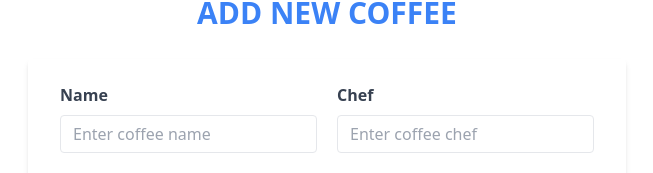
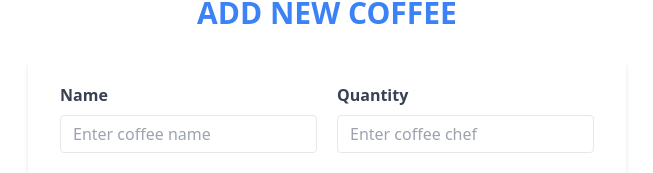
Before and after one commit to itznur07/coffee-house-client, a React (Vite) app: page /addCoffee in a window 1280 px wide. Shown: the part 137-310 px from the top of the page, without its empty margins (313-966 px from the left). Built offline with nearby package versions, Linux system fonts and the light colour scheme.

Commit message:
data post on server using api

```diff
--- a/src/components/AddCoffee/AddCoffee.jsx
+++ b/src/components/AddCoffee/AddCoffee.jsx
@@ -1,16 +1,40 @@
 const AddCoffee = () => {
+
   const handleAddCoffe = (event) => {
     event.preventDefault();
     const form = event.target;
     const name = form.name.value;
-    const chef = form.chef.value;
+    const quantity = form.quantity.value;
     const supplier = form.supplier.value;
     const taste = form.taste.value;
     const category = form.category.value;
     const details = form.details.value;
     const photo = form.photo.value;
 
-    console.log({ name, chef, supplier, taste, category, details, photo });
+    const coffeeInfo = {
+      name,
+      quantity,
+      supplier,
+      taste,
+      category,
+      details,
+      photo,
+    };
+
+    // Data POST usign api
+    fetch("http://localhost:3000/coffee", {
+      method: "POST",
+      headers: {
+        "content-type": "application/json",
+      },
+      body: JSON.stringify(coffeeInfo),
+    })
+      .then((res) => res.json())
+      .then((data) => {
+        console.log(data);
+      });
+
+    // console.log({ name, chef, supplier, taste, category, details, photo });
   };
 
   return (
@@ -44,14 +68,14 @@ const AddCoffee = () => {
           <div className='mb-4'>
             <label
               className='block text-gray-700 font-bold mb-2'
-              htmlFor='chef'
+              htmlFor='quantity'
             >
-              Chef
+              Quantity
             </label>
             <input
               className=' appearance-none border rounded w-full py-2 px-3 text-gray-700 leading-tight focus:outline-none focus:shadow-outline'
-              id='chef'
-              name='chef'
+              id='quantity'
+              name='quantity'
               type='text'
               placeholder='Enter coffee chef'
               required
```
